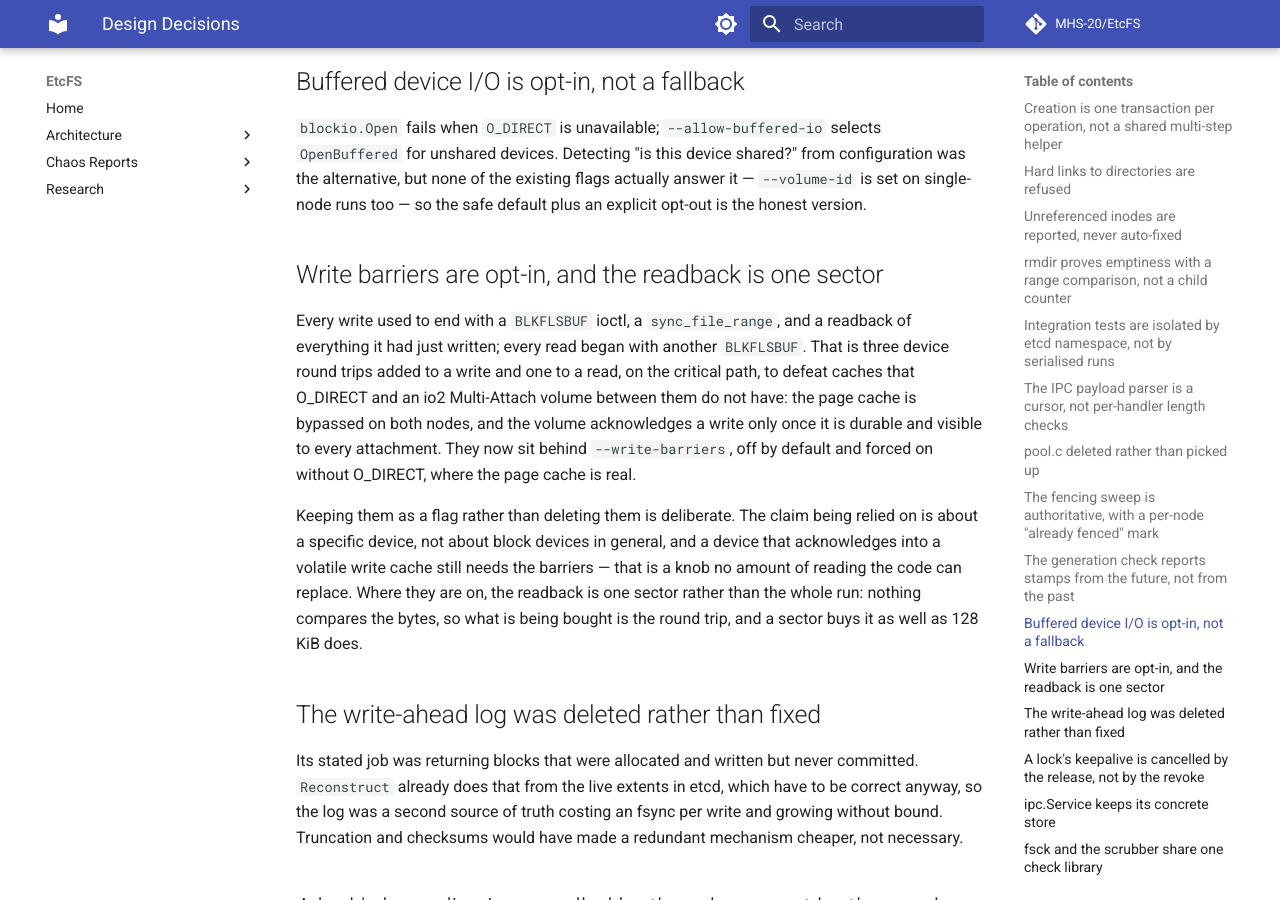
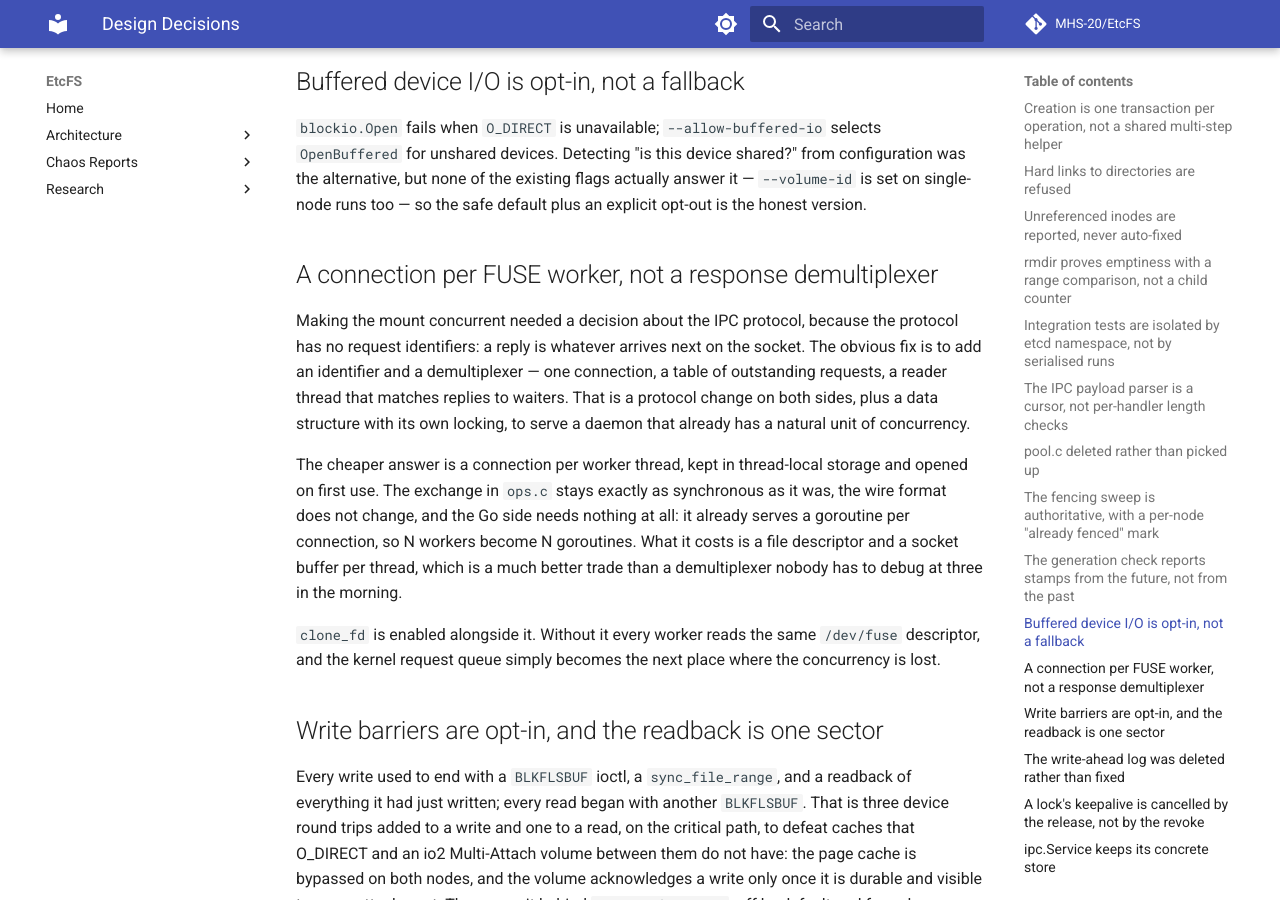
Before and after one commit to MHS-20/EtcFS, an MkDocs documentation site: the page built from docs/design-decisions.md, in a window 1280 px wide and 900 px high, scrolled down 2426 px. Built offline with MkDocs 1.6.1 and Material for MkDocs 9.7.7, drawn with Linux system fonts in a browser that asks for light colours; comment, search, counter and statistics services are not loaded.

Commit message:
perf(fuse): served FUSE requests on worker threads, each with its own backend connection

```diff
--- a/docs/design-decisions.md
+++ b/docs/design-decisions.md
@@ -91,6 +91,28 @@ selects `OpenBuffered` for unshared devices. Detecting "is this device shared?"
 from configuration was the alternative, but none of the existing flags actually
 answer it — `--volume-id` is set on single-node runs too — so the safe default
 plus an explicit opt-out is the honest version.
+
+## A connection per FUSE worker, not a response demultiplexer
+
+Making the mount concurrent needed a decision about the IPC protocol, because
+the protocol has no request identifiers: a reply is whatever arrives next on
+the socket. The obvious fix is to add an identifier and a demultiplexer — one
+connection, a table of outstanding requests, a reader thread that matches
+replies to waiters. That is a protocol change on both sides, plus a data
+structure with its own locking, to serve a daemon that already has a natural
+unit of concurrency.
+
+The cheaper answer is a connection per worker thread, kept in thread-local
+storage and opened on first use. The exchange in `ops.c` stays exactly as
+synchronous as it was, the wire format does not change, and the Go side needs
+nothing at all: it already serves a goroutine per connection, so N workers
+become N goroutines. What it costs is a file descriptor and a socket buffer
+per thread, which is a much better trade than a demultiplexer nobody has to
+debug at three in the morning.
+
+`clone_fd` is enabled alongside it. Without it every worker reads the same
+`/dev/fuse` descriptor, and the kernel request queue simply becomes the next
+place where the concurrency is lost.
 
 ## Write barriers are opt-in, and the readback is one sector
 
```
Also changed, not shown: README.md (+1 -1 lines), docs/TODO.md (+2 -1 lines), docs/architecture/cluster-ops/single-node-integration.md (+9 -9 lines), docs/architecture/fuse/fuse-architecture.md (+3 -3 lines), docs/architecture/fuse/fuse-request-dispatch.md (+4 -4 lines), docs/architecture/reliability/performance-benchmarks.md (+12 -6 lines), 4 other files.
